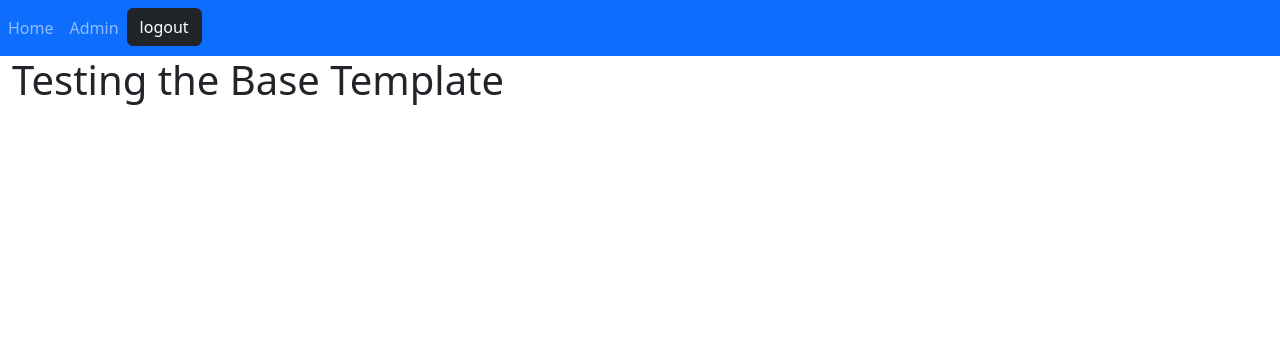
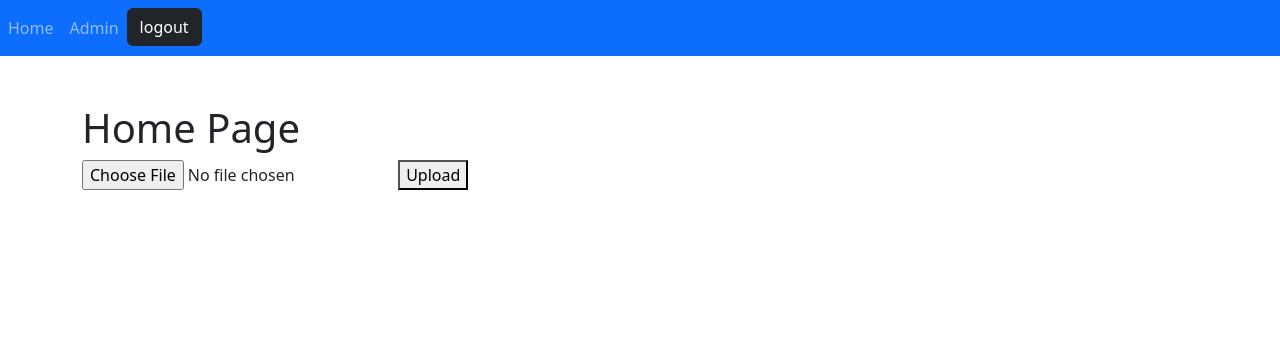
Before and after one commit to RithvikR1218/receipt-generator, a Django app: page / in a window 1280 px wide. Shown: the top 356 px of the page. Run offline with Django 5.2, Linux system fonts and the light colour scheme; a user stored in the database is signed in; some libraries are stand-ins or nearby versions.

Commit message:
feat: static file upload

```diff
--- a/welive/receipt_portal/templates/main/base.html
+++ b/welive/receipt_portal/templates/main/base.html
@@ -13,7 +13,7 @@
 
     </head>
     <body>
-        <nav class="navbar navbar-expand-lg navbar-dark bg-primary">
+        <nav class="navbar navbar-expand-lg navbar-dark bg-primary mb-5">
             <div clas="container-fluid">
                 <div>
                     <ul class="navbar-nav">
@@ -34,9 +34,11 @@
             </div>
         </nav>
 
-        <div class="container-fluid">
-            {% block content%} Default Content {% endblock%}
-        </div>
+        {% block contenttag %}
+            <div class="container-fluid">
+                {% block content%} Default Content {% endblock%}
+            </div>
+        {% endblock %}
 
         <script src="https://cdn.jsdelivr.net/npm/bootstrap@5.3.2/dist/js/bootstrap.bundle.min.js"
         integrity="sha384-C6RzsynM9kWDrMNeT87bh95OGNyZPhcTNXj1NW7RuBCsyN/o0jlpcV8Qyq46cDfL"
--- a/welive/receipt_portal/templates/main/home.html
+++ b/welive/receipt_portal/templates/main/home.html
@@ -1,3 +1,18 @@
 {% extends 'main/base.html' %}
+{% load crispy_forms_tags%}
 {% block title%}Home Page{% endblock %}
-{% block content%} <h1> Testing the Base Template</h1>{% endblock %}
+{% block contenttag %}
+    <div class="container-lg">
+        {% block content%} <h1>Home Page</h1> {% endblock%}
+    </div>
+    <div class="mt-10 container-sm">
+        <form method="post" enctype="multipart/form-data">
+            {% csrf_token%} {{ form | crispy }}
+            <input type="file" name="myfile">
+            <button type="submit">Upload</button>
+        </form>
+    {% if uploaded_file_url %}
+    <p>File uploaded at: <a href="{{ uploaded_file_url }}">{{ uploaded_file_url }}</a></p>
+    {% endif %}
+    </div>
+{% endblock %}
--- a/welive/receipt_portal/views.py
+++ b/welive/receipt_portal/views.py
@@ -1,6 +1,9 @@
 from django.shortcuts import render
 from django.http import HttpResponseRedirect
 from django.urls import reverse
+from django.conf import settings
+from django.core.files.storage import FileSystemStorage
+
 # Create your views here.
 
 def say_hello(request):
@@ -11,5 +14,13 @@ def home(request):
     if not request.user.is_authenticated: #if the user is not authenticated
         return HttpResponseRedirect(reverse("login")) #redirect to login page
     else:
-    #code
+        #Logic for uploading files
+        if request.method == 'POST' and request.FILES['myfile']:
+            myfile = request.FILES['myfile']
+            fs = FileSystemStorage()
+            filename = fs.save(myfile.name, myfile)
+            uploaded_file_url = fs.url(filename)
+            return render(request, 'main/home.html', {
+                'uploaded_file_url': uploaded_file_url
+            })
         return render(request,'main/home.html')
--- a/welive/welive/settings.py
+++ b/welive/welive/settings.py
@@ -11,6 +11,7 @@ https://docs.djangoproject.com/en/5.0/ref/settings/
 """
 
 from pathlib import Path
+import os
 
 # Build paths inside the project like this: BASE_DIR / 'subdir'.
 BASE_DIR = Path(__file__).resolve().parent.parent
@@ -130,3 +131,5 @@ DEFAULT_AUTO_FIELD = 'django.db.models.BigAutoField'
 
 LOGIN_REDIRECT_URL="/home"
 LOGOUT_REDIRECT_URL="/login"
+MEDIA_URL = '/media/'
+MEDIA_ROOT = os.path.join(BASE_DIR, 'media')
--- a/welive/welive/urls.py
+++ b/welive/welive/urls.py
@@ -16,9 +16,14 @@ Including another URLconf
 """
 from django.contrib import admin
 from django.urls import path,include
+from django.conf import settings
+from django.conf.urls.static import static
 
 urlpatterns = [
     path('admin/', admin.site.urls),
     path('', include('receipt_portal.url')),
     path('',include('django.contrib.auth.urls'))
 ]
+
+if settings.DEBUG:
+    urlpatterns += static(settings.MEDIA_URL, document_root=settings.MEDIA_ROOT)
```
Also changed, not shown: welive/receipt_portal/templates/registration/login.html (+10 -5 lines), welive/db.sqlite3, 1 other file.
